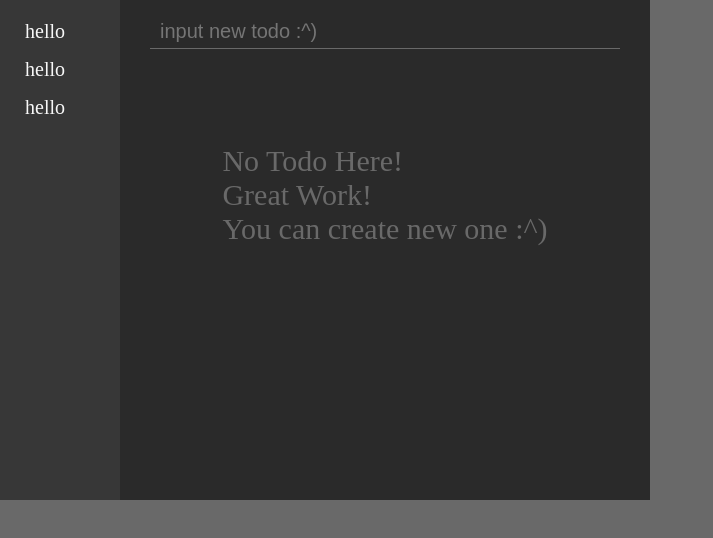
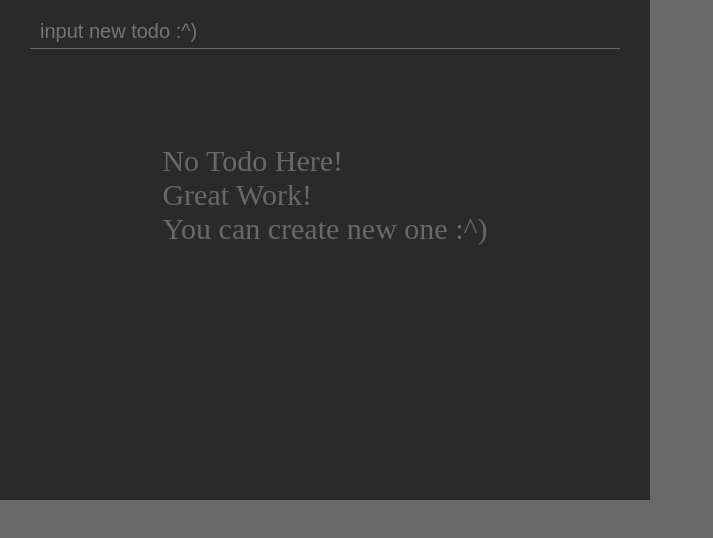
Before and after one commit to Lootmann/MineApps, a React (Create React App) app in the folder misc/chrome-extension/extension-with-react/chrome-ex-react/: page / in a window 1280 px wide. Shown: the top 538 px of the page, without its empty margins (0-713 px from the left). Built offline with nearby package versions, Linux system fonts and the light colour scheme.

Commit message:
misc: chrome-extension - delete sidebar for now

```diff
--- a/misc/chrome-extension/extension-with-react/chrome-ex-react/src/components/App.tsx
+++ /dev/null
@@ -1,11 +0,0 @@
-import { Sidebar } from "./Sidebar";
-import { TodoList } from "./Todo";
-
-export function App() {
-  return (
-    <div id="wrapper">
-      <Sidebar />
-      <TodoList />
-    </div>
-  );
-}
--- a/misc/chrome-extension/extension-with-react/chrome-ex-react/src/components/Sidebar.tsx
+++ /dev/null
@@ -1,14 +0,0 @@
-import React from "react";
-import "../styles/sidebar.css";
-
-export function Sidebar() {
-  return (
-    <nav id="sidebar">
-      <ul>
-        <li>hello</li>
-        <li>hello</li>
-        <li>hello</li>
-      </ul>
-    </nav>
-  );
-}
--- a/misc/chrome-extension/extension-with-react/chrome-ex-react/src/index.css
+++ b/misc/chrome-extension/extension-with-react/chrome-ex-react/src/index.css
@@ -8,26 +8,8 @@
 }
 
 html,
-body {
+body,
+#root {
   height: 100%;
-}
-
-html {
   background-color: var(--thin-gray);
 }
-
-#root {
-  min-width: 600px;
-  max-width: 650px;
-  min-height: 500px;
-  max-height: 500px;
-}
-
-#wrapper {
-  height: 100%;
-
-  display: grid;
-  grid-template-areas: "sidebar main";
-  grid-template-columns: 120px 1fr;
-  grid-template-rows: 500px;
-}
--- a/misc/chrome-extension/extension-with-react/chrome-ex-react/src/index.tsx
+++ b/misc/chrome-extension/extension-with-react/chrome-ex-react/src/index.tsx
@@ -4,7 +4,7 @@ import reportWebVitals from "./reportWebVitals";
 
 import "./styles/variables.css";
 import "./index.css";
-import { App } from "./components/App";
+import { TodoList } from "./components/Todo";
 
 const root = ReactDOM.createRoot(
   document.getElementById("root") as HTMLElement
@@ -12,7 +12,7 @@ const root = ReactDOM.createRoot(
 
 root.render(
   <React.StrictMode>
-    <App />
+    <TodoList />
   </React.StrictMode>
 );
 
--- a/misc/chrome-extension/extension-with-react/chrome-ex-react/src/styles/main.css
+++ b/misc/chrome-extension/extension-with-react/chrome-ex-react/src/styles/main.css
@@ -1,5 +1,9 @@
 #main {
-  grid-area: main;
+  min-width: 600px;
+  max-width: 650px;
+  min-height: 500px;
+  max-height: 500px;
+
   padding: 5px 10px;
 
   background-color: var(--black);
--- a/misc/chrome-extension/extension-with-react/chrome-ex-react/src/styles/sidebar.css
+++ /dev/null
@@ -1,20 +0,0 @@
-#sidebar {
-  grid-area: sidebar;
-  padding: 15px 15px;
-
-  background-color: var(--thin-black);
-  color: var(--white);
-}
-
-#sidebar > ul {
-  display: flex;
-  flex-direction: column;
-  gap: 5px;
-}
-
-#sidebar > ul > li {
-  list-style: none;
-  padding: 5px 10px;
-
-  font-size: 20px;
-}
```
Also changed, not shown: 1 other file (tests, documents, lock files or other folders).
